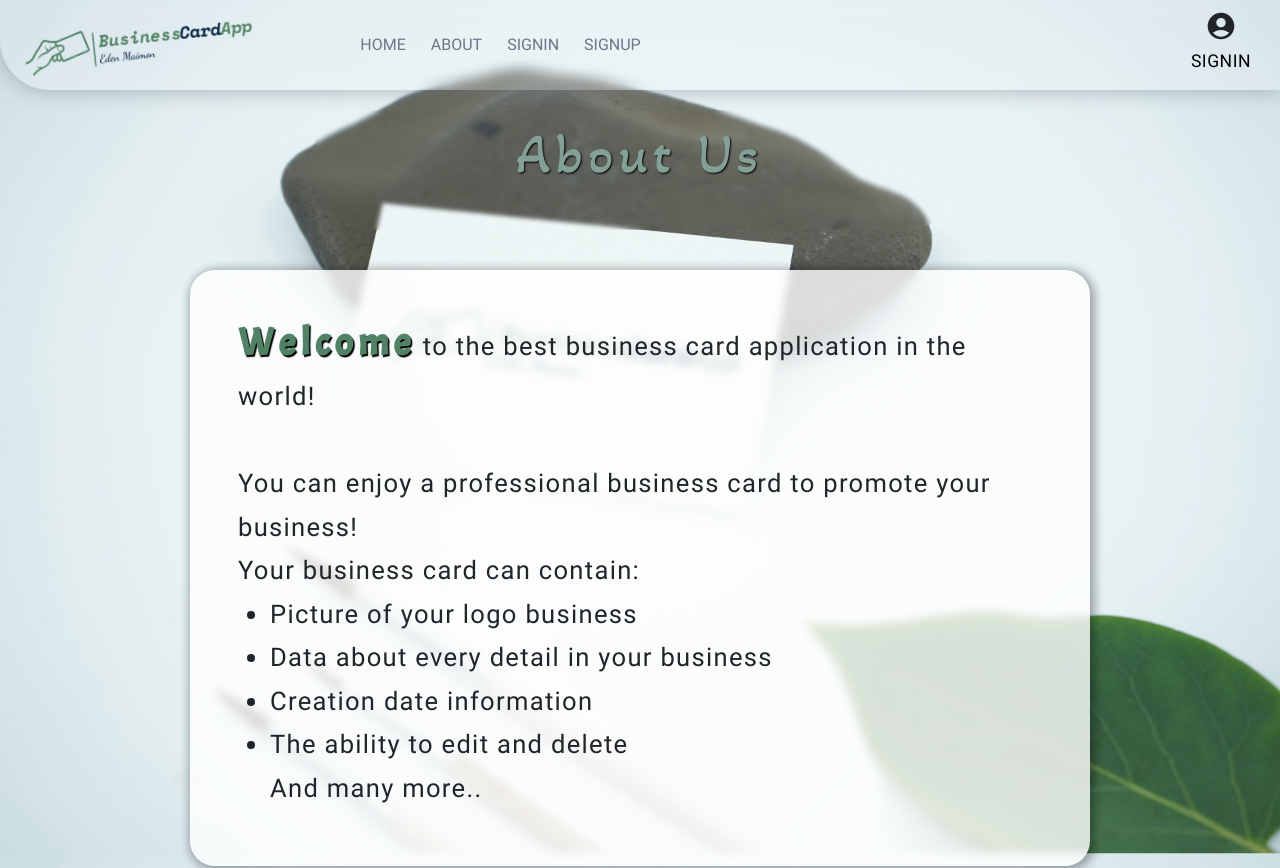
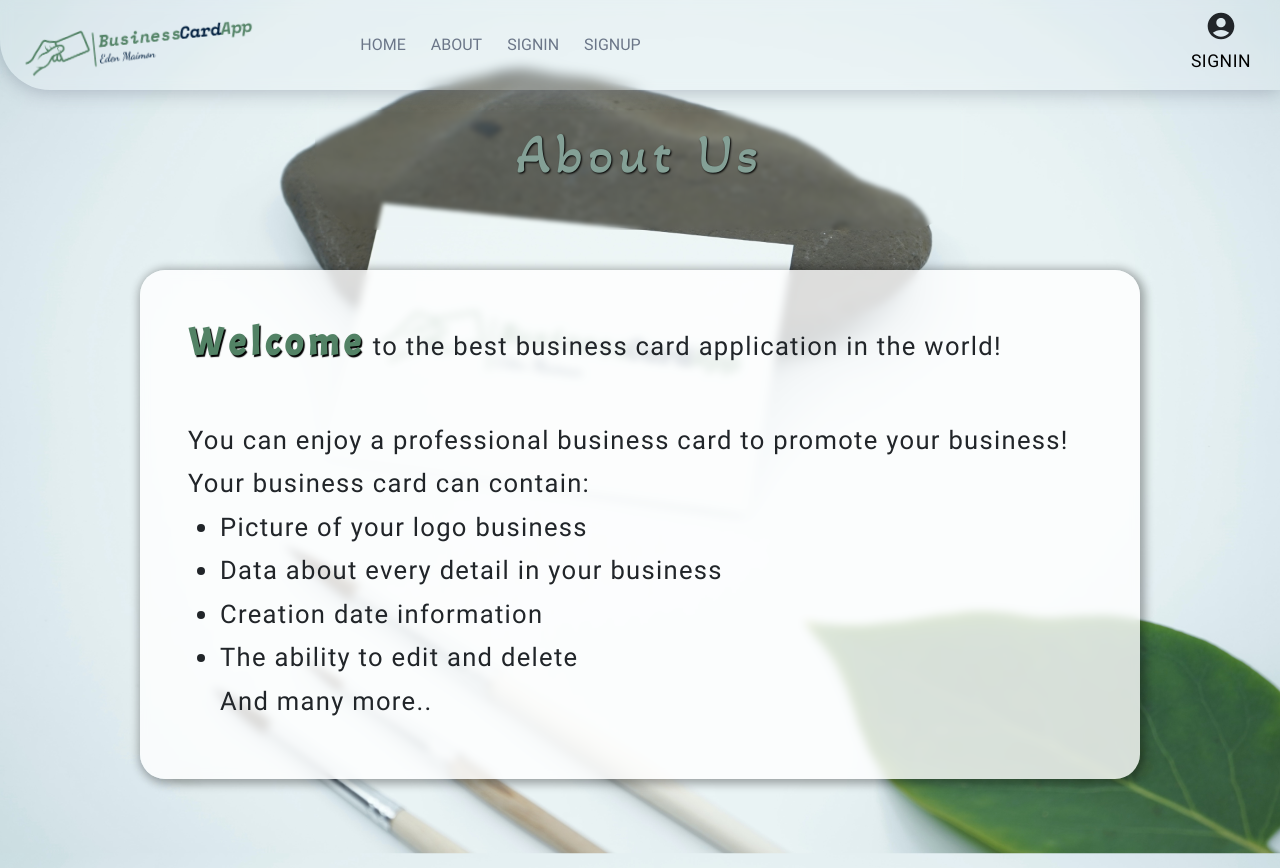
Before and after one commit to edenma5/BusinessCardApp_FullStack-Client, a React (Create React App) app: page /about in a window 1280 px wide. Shown: the top 868 px of the page. Built offline with nearby package versions, Linux system fonts and the light colour scheme.

Commit message:
home/about container fixed

```diff
--- a/src/sass/_about.scss
+++ b/src/sass/_about.scss
@@ -3,12 +3,12 @@
     background-color: rgba(255, 255, 255, 0.8);
     margin: 0 auto;
     padding: 2.5rem 3rem;
-    width: 900px;
+    width: 1000px;
     height: fit-content;
 
     @include desktopXL {
         padding: 3rem 3.5rem;
-        width: 1100px;
+        width: 1200px;
     }
 
     @include desktop {
--- a/src/sass/_home.scss
+++ b/src/sass/_home.scss
@@ -3,12 +3,12 @@
     background-color: rgba(255, 255, 255, 0.8);
     margin: 0 auto;
     padding: 2.5rem 3rem;
-    width: 900px;
+    width: 1000px;
     height: fit-content;
 
     @include desktopXL {
         padding: 3rem 3.5rem;
-        width: 1100px;
+        width: 1200px;
     }
 
     @include desktop {
```
